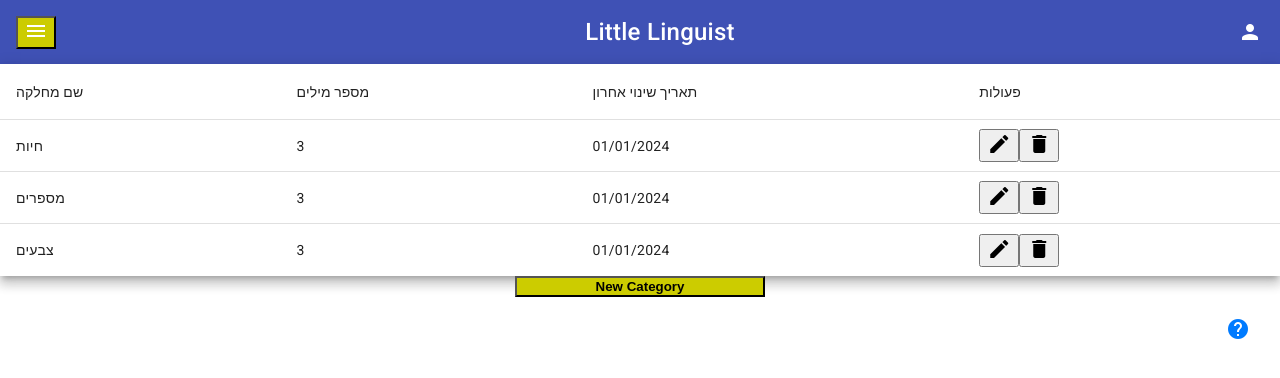
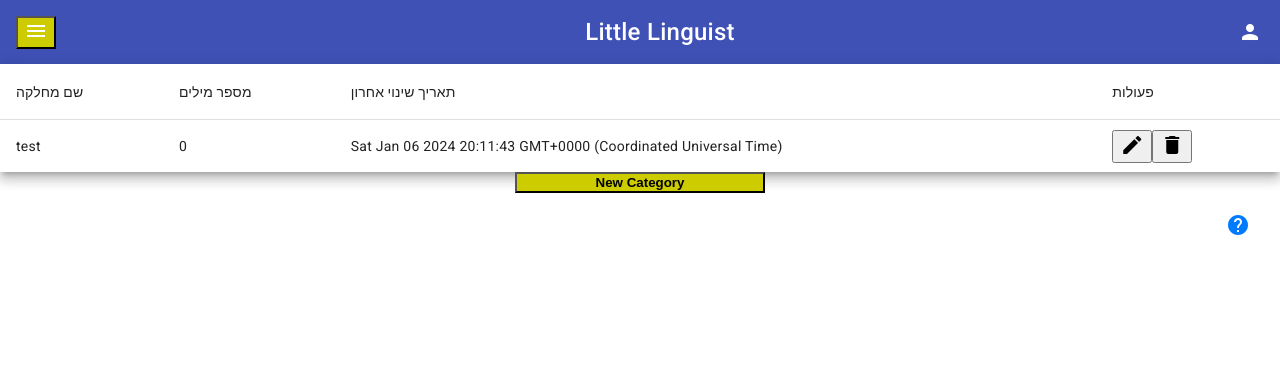
Before and after one commit to eitanso/Little-Linguist, an Angular app: page / in a window 1280 px wide. Shown: the top 378 px of the page. Built offline with nearby package versions, Linux system fonts and the light colour scheme.

Commit message:
working new....

```diff
--- a/src/app/categories/categories.component.html
+++ b/src/app/categories/categories.component.html
@@ -8,7 +8,7 @@
 
     <ng-container class="colum" matColumnDef="numberOfWords">
       <th mat-header-cell *matHeaderCellDef mat-sort-header sortActionDescription="Sort by Number of Words">מספר מילים</th>
-      <td mat-cell *matCellDef="let category">{{ category.numberOfWords}}</td>
+      <td mat-cell *matCellDef="let category">{{ category.Words.length}}</td>
     </ng-container>
 
     <ng-container class="colum" matColumnDef="lastModificationDate">
--- a/src/app/categories/categories.component.ts
+++ b/src/app/categories/categories.component.ts
@@ -2,6 +2,7 @@ import { CdkTableDataSourceInput } from '@angular/cdk/table';
 import { Component } from '@angular/core';
 import { MatIconModule } from '@angular/material/icon';
 import { MatTableModule } from '@angular/material/table';
+import { Category, Language } from '../../shared/model/wordCategory';
 
 
 
@@ -16,12 +17,17 @@ export class CategoriesComponent {
 sortData() {
 throw new Error('Method not implemented.');
 }
-  dataSource: CdkTableDataSourceInput<any> = [
-  { categoryName: 'חיות', numberOfWords: 3, lastModificationDate: '01/01/2024' },
-  { categoryName: 'מספרים', numberOfWords: 3, lastModificationDate: '01/01/2024' },
-  { categoryName: 'צבעים', numberOfWords: 3, lastModificationDate: '01/01/2024' }];
+  dataSource: CdkTableDataSourceInput<Category> = [
+  // { categoryName: 'חיות', numberOfWords: 3,   },
+  // { categoryName: 'מספרים', numberOfWords: 3, lastModificationDate: '01/01/2024' },
+  // { categoryName: 'צבעים', numberOfWords: 3, lastModificationDate: '01/01/2024' }
+
+new Category(
+  0,"test",Language.English,Language.Hebrew, []
+)
+];
 calculateNumberOfWords(_t23: any) {
-throw new Error('Method not implemented.');
+;
 }
 getDateAsString() {
 throw new Error('Method not implemented.');
@@ -30,11 +36,7 @@ throw new Error('Method not implemented.');
   throw new Error('Method not implemented.');
   }
 
-    categories = [
-      { name: 'חיות', words: 3, lastModified: '01/01/2024' },
-      { name: 'מספרים', words: 3, lastModified: '01/01/2024' },
-      { name: 'צבעים', words: 3, lastModified: '01/01/2024' }
-    ];
+
     displayedColumns: string[] = ['categoryName','numberOfWords','lastModificationDate','action'];
 
 
--- a/src/shared/model/wordCategory.ts
+++ b/src/shared/model/wordCategory.ts
@@ -15,7 +15,7 @@ export class Category {
 
   ) {
     this.Words = words;
-
+    this.lastModificationDate =new Date();
 
   }
 
@@ -30,9 +30,10 @@ export class Category {
   }
 
   getDateAsString() : string {
-    const today = new Date();
-    return today.toLocaleDateString();
+
+    return this.lastModificationDate.toLocaleDateString();
   }
+
 }
 
 
```
